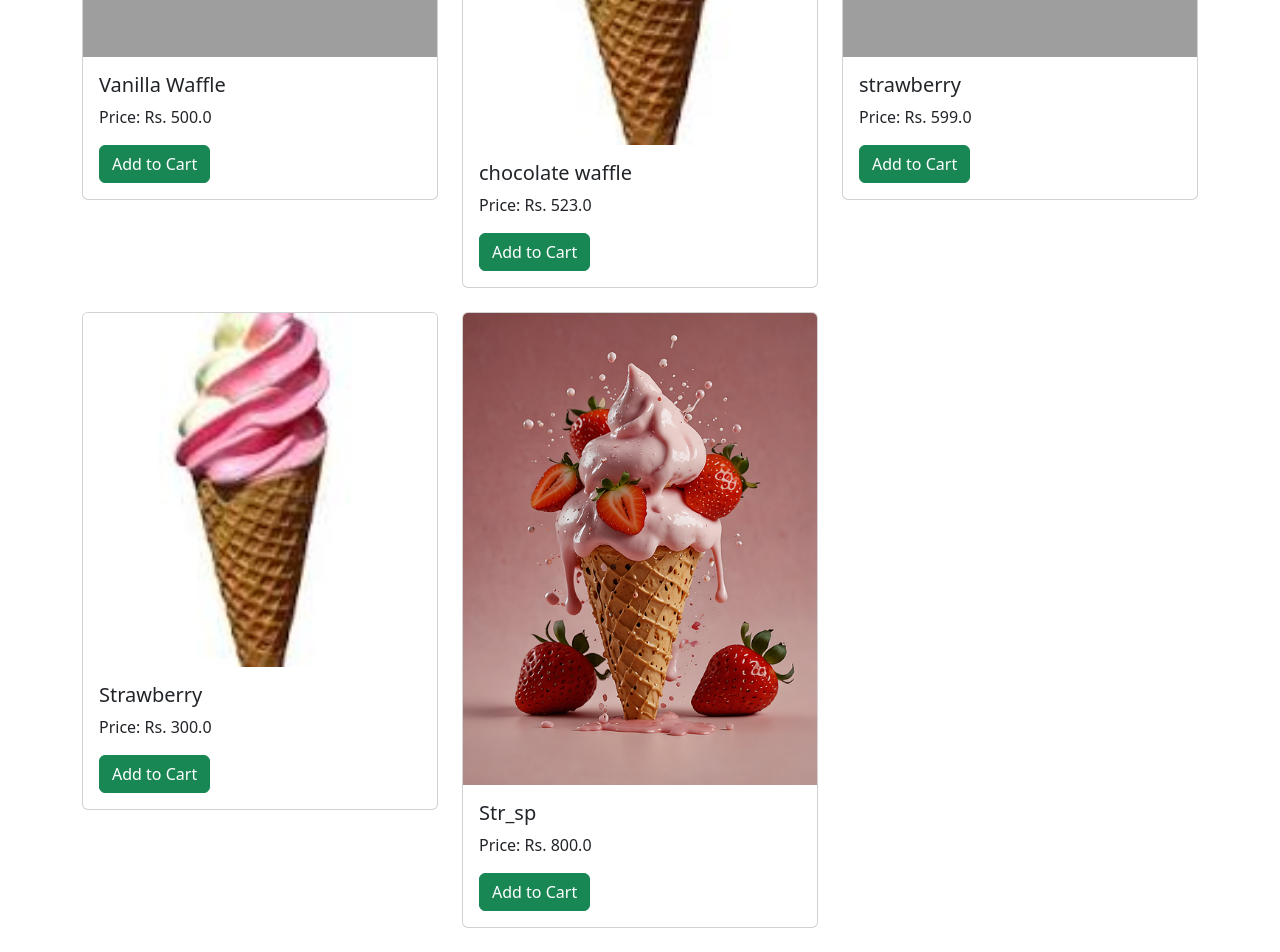
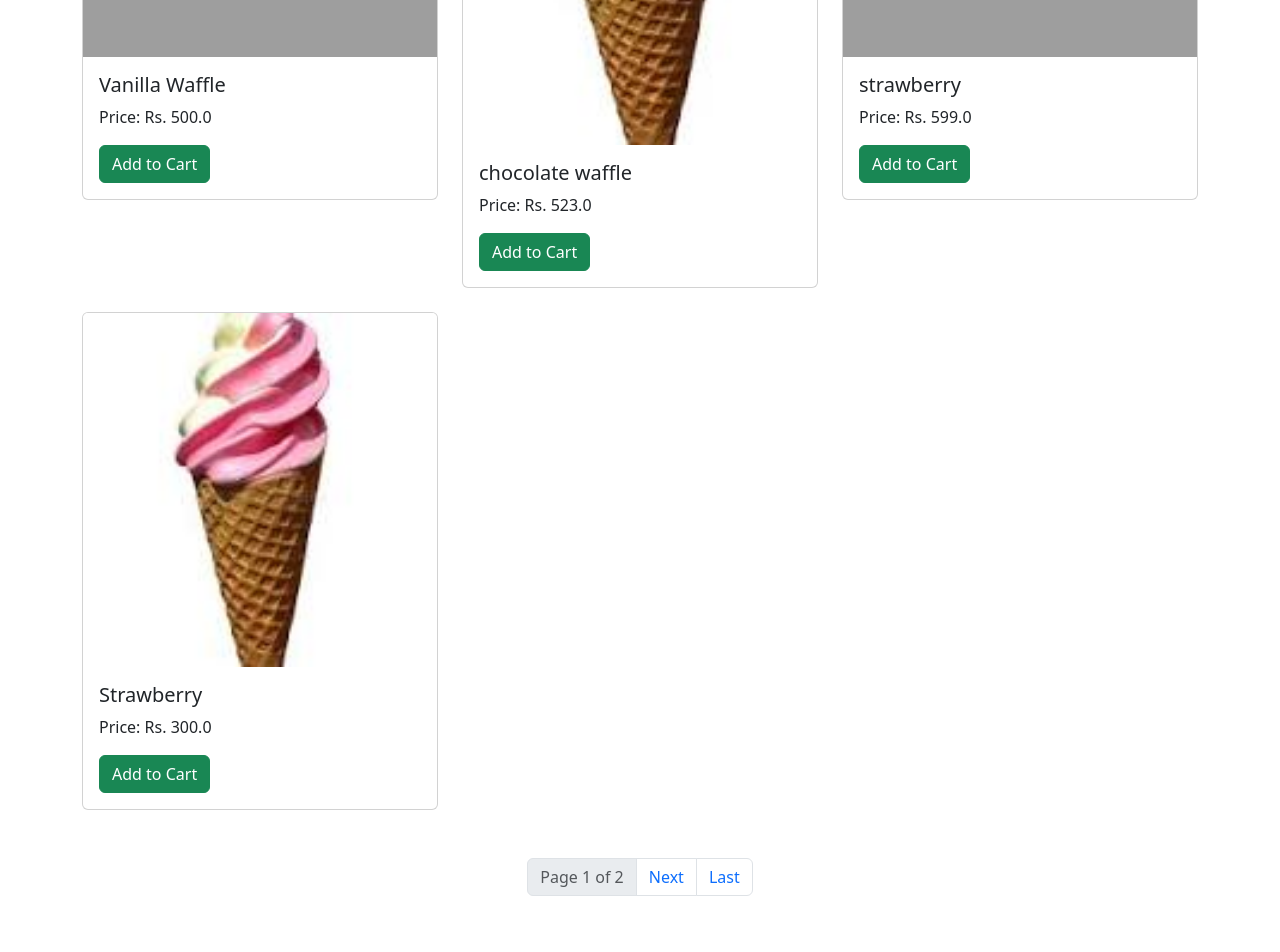
Before and after one commit to AroobaIqbal-Intern/Django_Project, a Django app: page /services/softy/ in a window 1280 px wide. Shown: the part 336-1288 px from the top of the page. After the commit the page ends 1232 px from the top, so only its background shows below. Run offline with Django 5.2, Linux system fonts and the light colour scheme; data comes from the database, SQL or seed files in the repository; both versions use the stored data as it was after the commit; grey boxes are pictures that could not be loaded.

Commit message:
Paginator added in softy

```diff
--- a/home/views.py
+++ b/home/views.py
@@ -10,6 +10,7 @@ from django.shortcuts import redirect
 from django.contrib.auth.decorators import login_required
 from .models import Product
 import logging
+from django.core.paginator import Paginator
 
 logger = logging.getLogger(__name__)
 
@@ -55,8 +56,16 @@ def ice_cream_view(request):
     return render(request, 'services_list.html', {'items': items, 'title': 'Ice Cream'})
 
 def softy_view(request):
-    items = Product.objects.filter(category='softy')
-    return render(request, 'services_list.html', {'items': items, 'title': 'Softy'})
+    product_list = Product.objects.filter(category='softy')
+    paginator = Paginator(product_list, 4)
+    page_number = request.GET.get('page')
+    page_obj = paginator.get_page(page_number)
+
+    return render(request, 'services_list.html', {
+        'page_obj': page_obj,
+        'title': 'Softy'
+    })
+
 
 def family_pack_view(request):
     items = Product.objects.filter(category='family-pack')
--- a/template/services_list.html
+++ b/template/services_list.html
@@ -6,7 +6,7 @@
 <div class="container mt-4">
   <h2>{{ title }} Deals</h2>
   <div class="row">
-    {% for item in items %}
+    {% for item in page_obj %}
       <div class="col-md-4">
         <div class="card mb-4">
           <img src="{{ item.image.url }}" class="card-img-top" alt="{{ item.name }}">
@@ -21,5 +21,34 @@
       <p>No items found in this category.</p>
     {% endfor %}
   </div>
+
+  <!-- Pagination Controls -->
+  <div class="d-flex justify-content-center mt-4">
+    <nav aria-label="Page navigation">
+      <ul class="pagination">
+        {% if page_obj.has_previous %}
+          <li class="page-item">
+            <a class="page-link" href="?page=1">First</a>
+          </li>
+          <li class="page-item">
+            <a class="page-link" href="?page={{ page_obj.previous_page_number }}">Previous</a>
+          </li>
+        {% endif %}
+
+        <li class="page-item disabled">
+          <a class="page-link">Page {{ page_obj.number }} of {{ page_obj.paginator.num_pages }}</a>
+        </li>
+
+        {% if page_obj.has_next %}
+          <li class="page-item">
+            <a class="page-link" href="?page={{ page_obj.next_page_number }}">Next</a>
+          </li>
+          <li class="page-item">
+            <a class="page-link" href="?page={{ page_obj.paginator.num_pages }}">Last</a>
+          </li>
+        {% endif %}
+      </ul>
+    </nav>
+  </div>
 </div>
 {% endblock %}
```
Also changed, not shown: db.sqlite3, hello/settings.py (line endings or trailing spaces), media/products/3i.png (added), media/products/ice3.jpeg (added), 1 other file.
